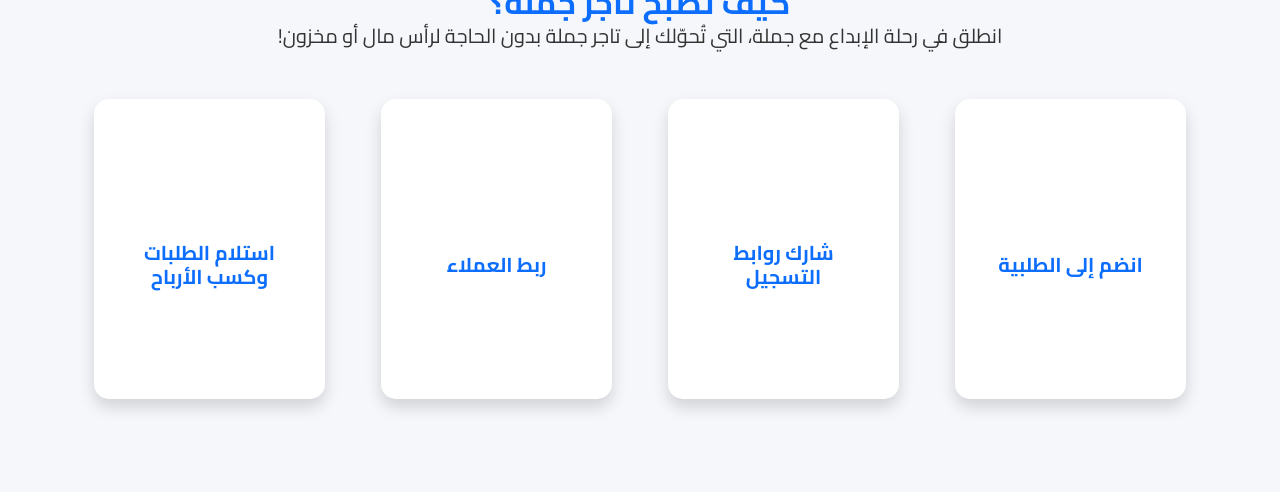
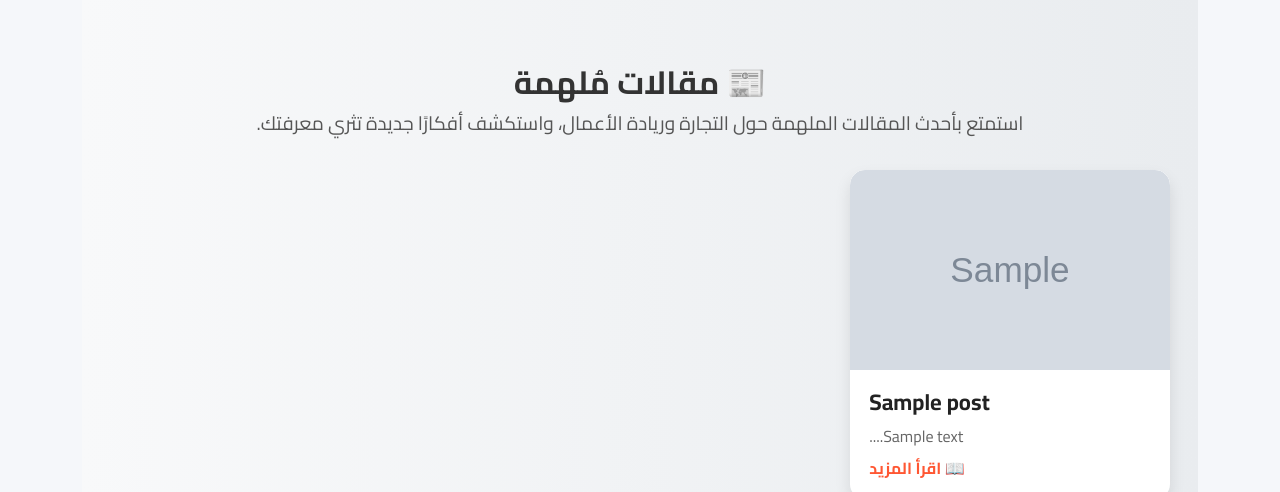
Before and after one commit to mody-1090/2, a Flask app: page / in a window 1280 px wide. Shown: the part 1041-1533 px from the top of the page. Run offline with Flask 3, Linux system fonts and the light colour scheme; tables that the repository leaves empty hold one stand-in row (values such as "Sample post"); grey boxes marked "Sample" are stand-in pictures.

Commit message:
Update index.html

```diff
--- a/app/templates/index.html
+++ b/app/templates/index.html
@@ -270,6 +270,126 @@
 <!-- فاصل تصميم مبتكر -->
 <div class="divider"></div>
 
+
+
+<!-- فاصل تصميم مبتكر -->
+<div class="divider"></div>
+<!-- قسم آخر المقالات - إبداعي واحترافي -->
+<section id="latest-articles">
+  <div class="container">
+    <div class="intro">
+      <h2>📰 مقالات مُلهمة</h2>
+      <p class="lead">استمتع بأحدث المقالات الملهمة حول التجارة وريادة الأعمال، واستكشف أفكارًا جديدة تثري معرفتك.</p>
+    </div>
+    <div class="articles-slider">
+      {% for article in latest_articles %}
+      <div class="article-card">
+        <div class="article-image">
+          {% if article.image_path %}
+            <img src="{{ article.image_path }}" alt="{{ article.title }}">
+          {% else %}
+            <img src="/static/images/default-article.jpg" alt="صورة افتراضية">
+          {% endif %}
+          <div class="overlay"></div>
+        </div>
+        <div class="article-content">
+          <h3>{{ article.title }}</h3>
+          <p>{{ article.content[:120] | safe }}...</p>
+          <a href="{{ url_for('main_routes.blog_detail', blog_id=article.id) }}" class="read-more">📖 اقرأ المزيد</a>
+        </div>
+      </div>
+      {% endfor %}
+    </div>
+  </div>
+</section>
+
+<style>
+/* تصميم إبداعي لقسم المقالات */
+#latest-articles {
+  background: linear-gradient(to right, #f8f9fa, #e9ecef);
+  padding: 4rem 0;
+  text-align: center;
+}
+.intro h2 {
+  font-size: 2rem;
+  font-weight: bold;
+  color: #333;
+  margin-bottom: 0.5rem;
+}
+.intro p {
+  font-size: 1.2rem;
+  color: #555;
+}
+.articles-slider {
+  display: flex;
+  gap: 1.5rem;
+  overflow-x: auto;
+  padding: 1rem;
+  scroll-snap-type: x mandatory;
+}
+.article-card {
+  background: #fff;
+  border-radius: 15px;
+  overflow: hidden;
+  box-shadow: 0 8px 16px rgba(0,0,0,0.1);
+  transition: transform 0.3s ease, box-shadow 0.3s ease;
+  flex: 0 0 320px;
+  scroll-snap-align: center;
+  position: relative;
+}
+.article-card:hover {
+  transform: translateY(-5px);
+  box-shadow: 0 10px 20px rgba(0,0,0,0.2);
+}
+.article-image {
+  position: relative;
+  height: 200px;
+}
+.article-image img {
+  width: 100%;
+  height: 100%;
+  object-fit: cover;
+  border-top-left-radius: 15px;
+  border-top-right-radius: 15px;
+}
+.article-image .overlay {
+  position: absolute;
+  top: 0; left: 0;
+  width: 100%; height: 100%;
+  background: rgba(0, 0, 0, 0.3);
+  transition: opacity 0.3s ease;
+  opacity: 0;
+}
+.article-card:hover .overlay {
+  opacity: 1;
+}
+.article-content {
+  padding: 1.2rem;
+  text-align: left;
+}
+.article-content h3 {
+  font-size: 1.4rem;
+  font-weight: bold;
+  color: #222;
+  margin-bottom: 0.5rem;
+}
+.article-content p {
+  font-size: 1rem;
+  color: #666;
+  margin-bottom: 0.5rem;
+}
+.read-more {
+  display: inline-block;
+  font-weight: bold;
+  color: #ff5733;
+  text-decoration: none;
+  transition: color 0.3s ease;
+}
+.read-more:hover {
+  color: #c70039;
+}
+</style>
+
 <!-- قسم كيف تصبح تاجر جملة؟ -->
 <section id="become-trader">
   <div class="container">
@@ -430,4 +550,6 @@
 
 
 
+
+
 {% endblock %}
```
